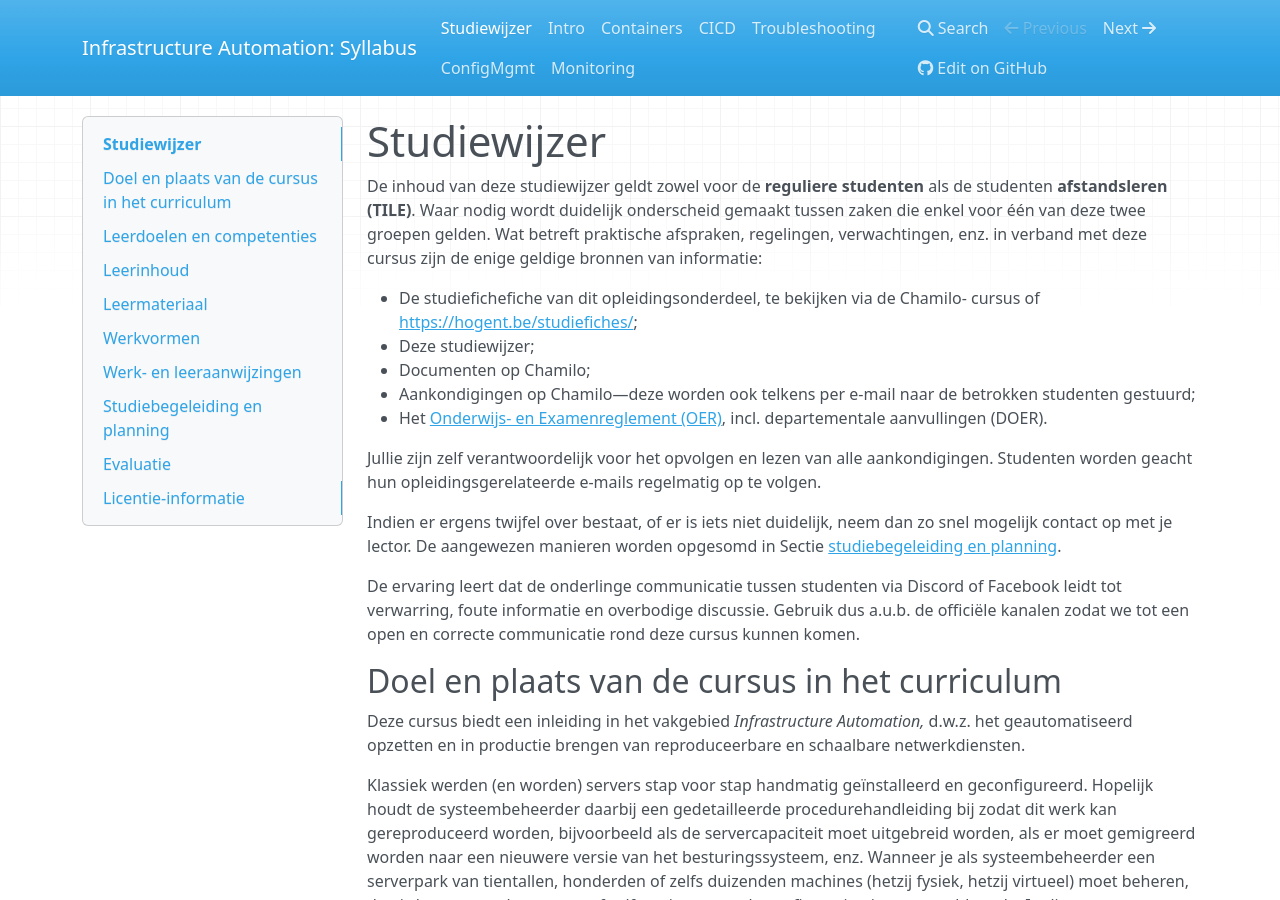
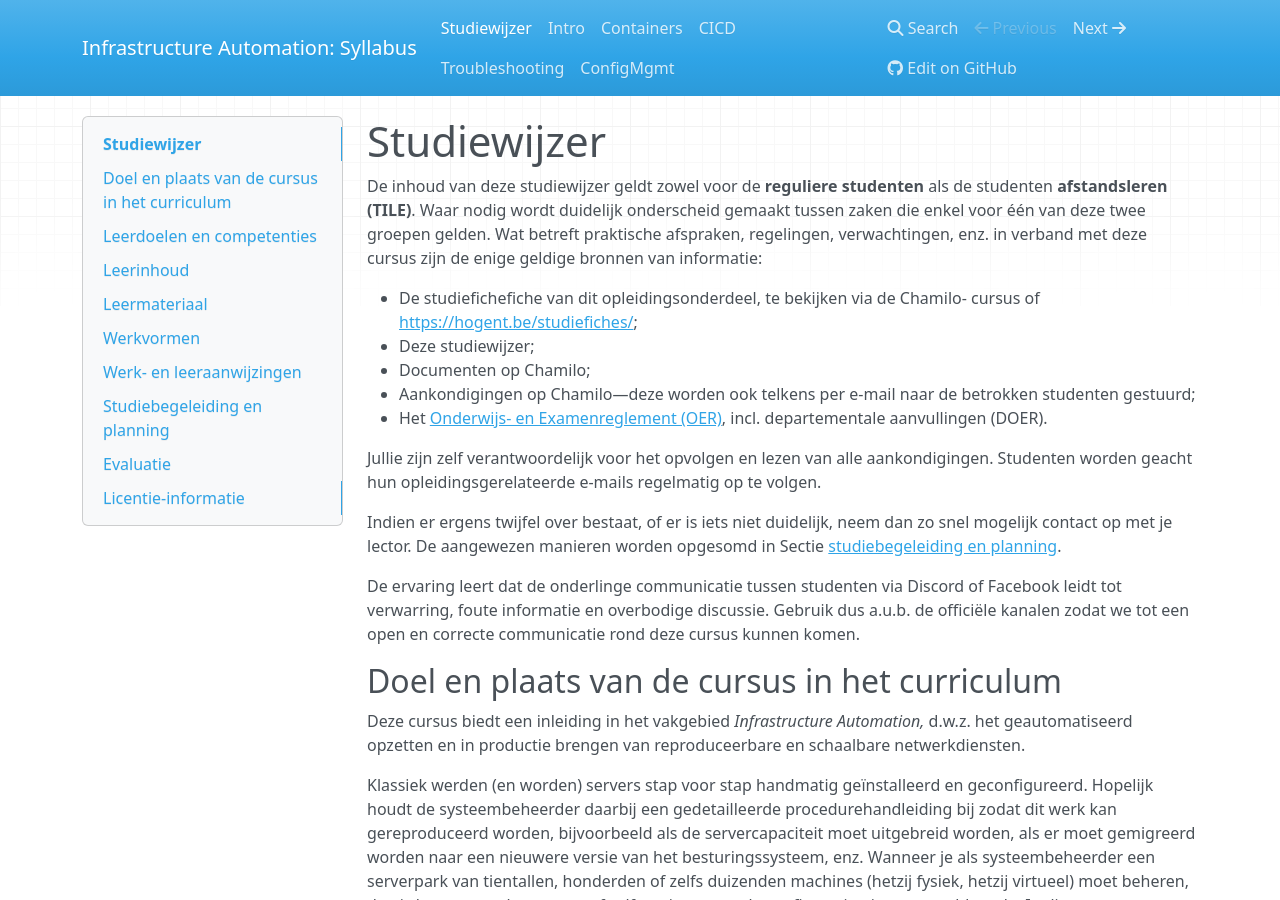
Before and after one commit to HoGentTIN/infra-syllabus, an MkDocs documentation site: the page built from docs/index.md, in a window 1280 px wide and 900 px high. Built offline with MkDocs 1.6.1, drawn with Linux system fonts in a browser that asks for light colours; nearby versions of some CDN libraries.

Commit message:
Commit lokale wijzigingen

```diff
--- a/mkdocs.yml
+++ b/mkdocs.yml
@@ -9,4 +9,3 @@ nav:
   - CICD: ci-cd.md
   - Troubleshooting: troubleshooting.md
   - ConfigMgmt: cfgmgmt.md
-  - Monitoring: monitoring.md
```
Also changed, not shown: docs/monitoring.md (deleted, +0 -1 lines).
